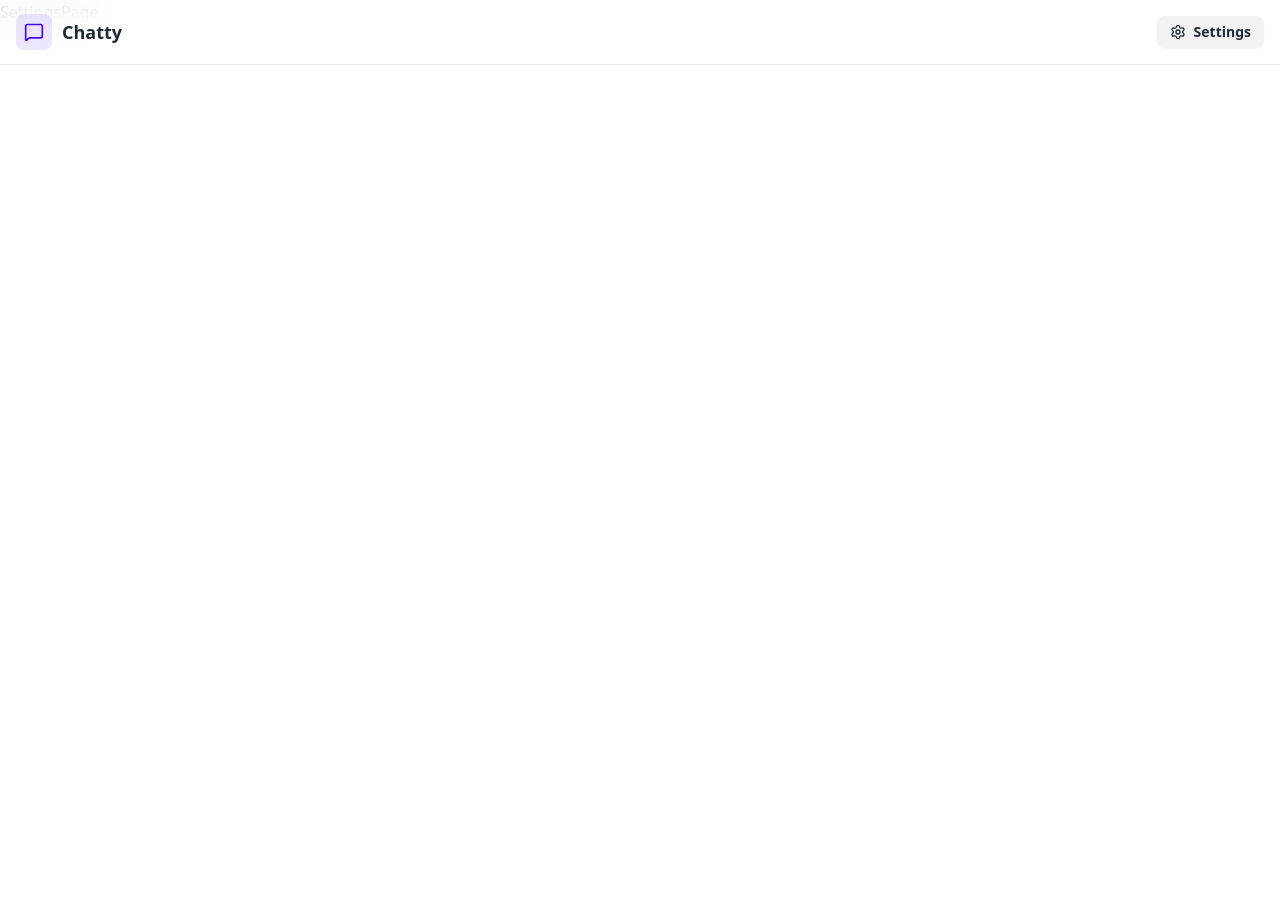
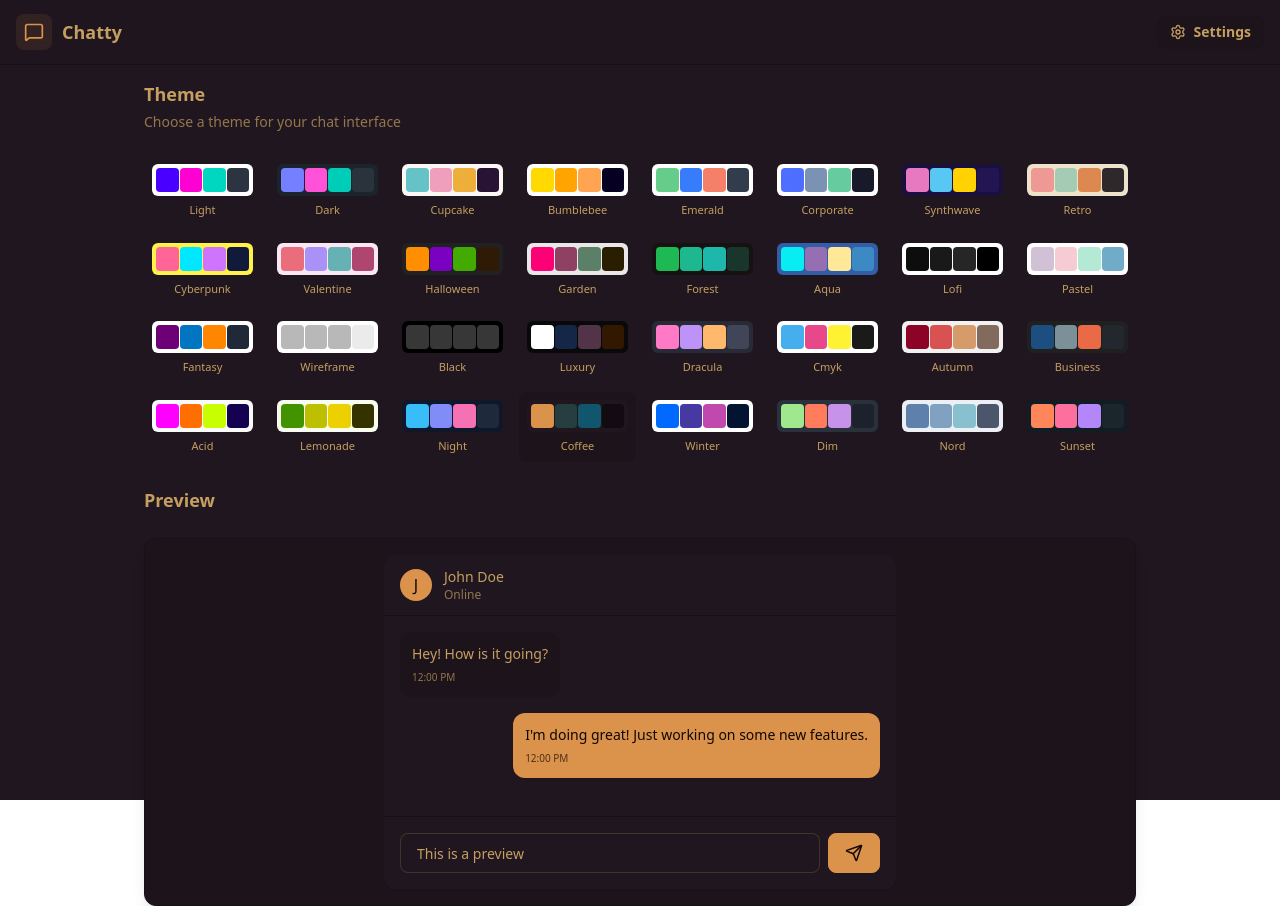
Before and after one commit to harihara-1869/Chat-App, a React (Vite) app in the folder frontend/: page /settings in a window 1280 px wide. Before the commit the page ends 800 px from the top, so only its background shows below. Built offline with nearby package versions, Linux system fonts and the light colour scheme; no server answers.

Commit message:
Create settings page and 32 themes

```diff
--- a/frontend/src/App.jsx
+++ b/frontend/src/App.jsx
@@ -7,11 +7,13 @@
 import { ProfilePage } from "./pages/ProfilePage";
 import { Navbar } from "./components/Navbar";
 import { useAuthStore } from "./store/useAuthStore";
+import { useThemeStore } from "./store/useThemeStore";
 import { Loader } from "lucide-react";
 import { Toaster } from "react-hot-toast";
 
 function App() {
   const { authUser, checkAuth, isCheckingAuth } = useAuthStore();
+  const {theme} = useThemeStore();
 
   React.useEffect(() => {
     checkAuth();
@@ -24,7 +26,7 @@
   )
 
   return (
-    <div>
+    <div data-theme={theme}>
       <Navbar />
       <Routes>
         <Route path="/" element={authUser ? <HomePage /> : <LoginPage />} />
--- /dev/null
+++ b/frontend/src/constants/index.js
@@ -0,0 +1,34 @@
+export const THEMES = [
+  "light",
+  "dark",
+  "cupcake",
+  "bumblebee",
+  "emerald",
+  "corporate",
+  "synthwave",
+  "retro",
+  "cyberpunk",
+  "valentine",
+  "halloween",
+  "garden",
+  "forest",
+  "aqua",
+  "lofi",
+  "pastel",
+  "fantasy",
+  "wireframe",
+  "black",
+  "luxury",
+  "dracula",
+  "cmyk",
+  "autumn",
+  "business",
+  "acid",
+  "lemonade",
+  "night",
+  "coffee",
+  "winter",
+  "dim",
+  "nord",
+  "sunset",
+];
--- a/frontend/src/pages/SettingsPage.jsx
+++ b/frontend/src/pages/SettingsPage.jsx
@@ -1,7 +1,110 @@
-import React from 'react'
+import { Navbar } from "../components/Navbar";
+import { useThemeStore } from "../store/useThemeStore";
+import { Send } from "lucide-react";
+import { THEMES } from "../constants/index";
+
+const PREVIEW_MESSAGES = [
+  { id: 1, content: "Hey! How is it going?", isSent: false },
+  {
+    id: 2,
+    content: "I'm doing great! Just working on some new features.",
+    isSent: true,
+  },
+];
 
 export const SettingsPage = () => {
+  const { theme, setTheme } = useThemeStore();
   return (
-    <div>SettingsPage</div>
-  )
-}
+    <div className="h-screen container mx-auto px-4 pt-20 max-w-5xl">
+      <div className="space-y-6">
+        <div className="flex flex-col gap-1">
+          <h2 className="text-lg font-semibold">Theme</h2>
+          <p className="text-sm text-base-content/70">
+            Choose a theme for your chat interface
+          </p>
+        </div>
+
+        <div className="grid grid-cols-4 sm:grid-cols-6 md:grid-cols-8 gap-2">
+          {THEMES.map((t) => (
+            <button
+              key={t}
+              className={`group flex flex-col items-center gap-1.5 p-2 rounded-lg transition-colors ${theme === t ? "bg-base-200" : "hover:bg-base-200/50"}`}
+              onClick={() => setTheme(t)}
+            >
+              <div
+                className="relative h-8 w-full rounded-md overflow-hidden"
+                data-theme={t}
+              >
+                <div className="absolute inset-0 grid grid-cols-4 gap-px p-1">
+                  <div className="rounded bg-primary"></div>
+                  <div className="rounded bg-secondary"></div>
+                  <div className="rounded bg-accent"></div>
+                  <div className="rounded bg-neutral"></div>
+                </div>
+              </div>
+              <span className="text-[11px] font-medium truncate w-full text-center">
+                {t.charAt(0).toUpperCase() + t.slice(1)}
+              </span>
+            </button>
+          ))}
+        </div>
+
+        {/*Preview Section*/}
+        <h3 className="text-lg font-semibold mb-3">Preview</h3>
+        <div className="rounded-xl border border-base-300 overflow-hidden bg-base-100 shadow-lg">
+          <div className="p-4 bg-base-200">
+            <div className="max-w-lg mx-auto">
+              {/* Mock Chat UI */}
+              <div className="bg-base-100 rounded-xl shadow-sm overflow-hidden">
+                {/* Chat Header */}
+                <div className="px-4 py-3 border-b border-base-300 bg-base-100">
+                  <div className="flex items-center gap-3">
+                    <div className="w-8 h-8 rounded-full bg-primary flex items-center justify-center text-primary-content font-medium">
+                      J
+                    </div>
+                    <div>
+                      <h3 className="font-medium text-sm">John Doe</h3>
+                      <p className="text-xs text-base-content/70">Online</p>
+                    </div>
+                  </div>
+                </div>
+
+                {/* Chat Messages */}
+                <div className="p-4 space-y-4 min-h-[200px] max-h-[200px] overflow-y-auto bg-base-100">
+                  {PREVIEW_MESSAGES.map((message) => (
+                    <div key={message.id} className={`flex ${message.isSent ? "justify-end" : "justify-start"}`} >
+                      <div
+                        className={`max-w-[80%] rounded-xl p-3 shadow-sm ${message.isSent ? "bg-primary text-primary-content" : "bg-base-200"}`}>
+                        <p className="text-sm">{message.content}</p>
+                        <p
+                          className={`text-[10px] mt-1.5 ${message.isSent ? "text-primary-content/70" : "text-base-content/70"}`}>
+                          12:00 PM
+                        </p>
+                      </div>
+                    </div>
+                  ))}
+                </div>
+
+                {/* Chat Input */}
+                <div className="p-4 border-t border-base-300 bg-base-100">
+                  <div className="flex gap-2">
+                    <input
+                      type="text"
+                      className="input input-bordered flex-1 text-sm h-10"
+                      placeholder="Type a message..."
+                      value="This is a preview"
+                      readOnly
+                    />
+                    <button className="btn btn-primary h-10 min-h-0">
+                      <Send size={18} />
+                    </button>
+                  </div>
+                </div>
+              </div>
+            </div>
+          </div>
+        </div>
+      </div>
+    </div>
+  );
+};
--- /dev/null
+++ b/frontend/src/store/useThemeStore.js
@@ -0,0 +1,9 @@
+import { create } from "zustand";
+
+export const useThemeStore = create((set) => ({
+  theme: localStorage.getItem("chat-theme") || "coffee",
+  setTheme: (theme) => {
+    localStorage.setItem("chat-theme", theme);
+    set({ theme });
+  },
+}));
--- a/frontend/tailwind.config.js
+++ b/frontend/tailwind.config.js
@@ -10,4 +10,40 @@
     extend: {},
   },
   plugins: [daisyui],
+  daisyui: {
+    themes: [
+      "light",
+      "dark",
+      "cupcake",
+      "bumblebee",
+      "emerald",
+      "corporate",
+      "synthwave",
+      "retro",
+      "cyberpunk",
+      "valentine",
+      "halloween",
+      "garden",
+      "forest",
+      "aqua",
+      "lofi",
+      "pastel",
+      "fantasy",
+      "wireframe",
+      "black",
+      "luxury",
+      "dracula",
+      "cmyk",
+      "autumn",
+      "business",
+      "acid",
+      "lemonade",
+      "night",
+      "coffee",
+      "winter",
+      "dim",
+      "nord",
+      "sunset",
+    ],
+  },
 }
```
